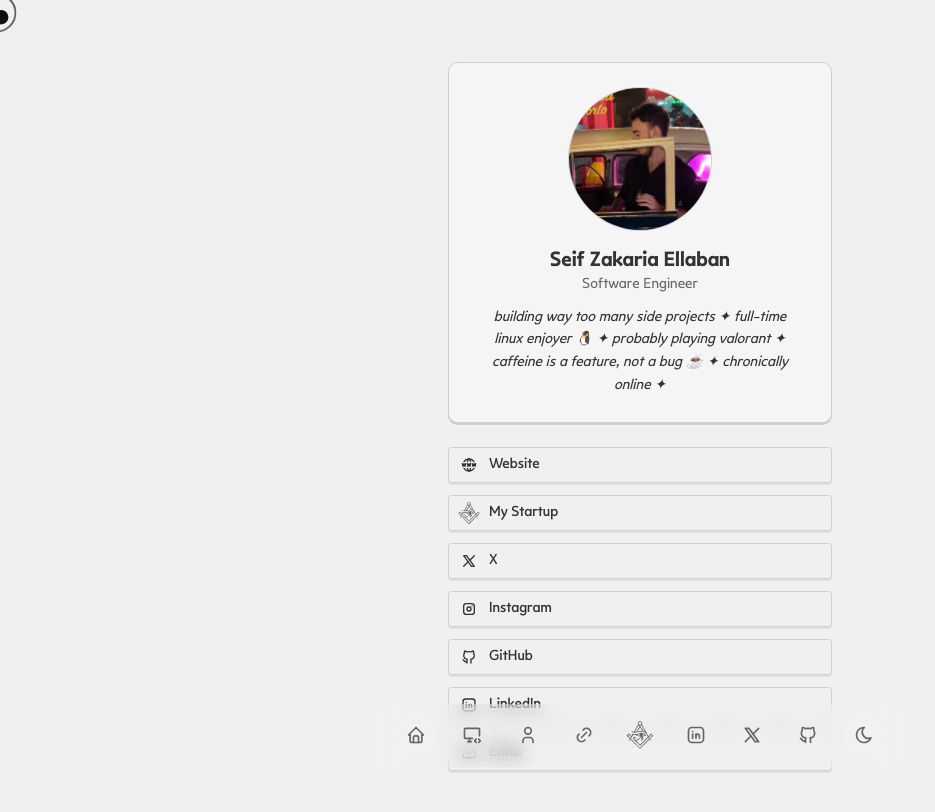
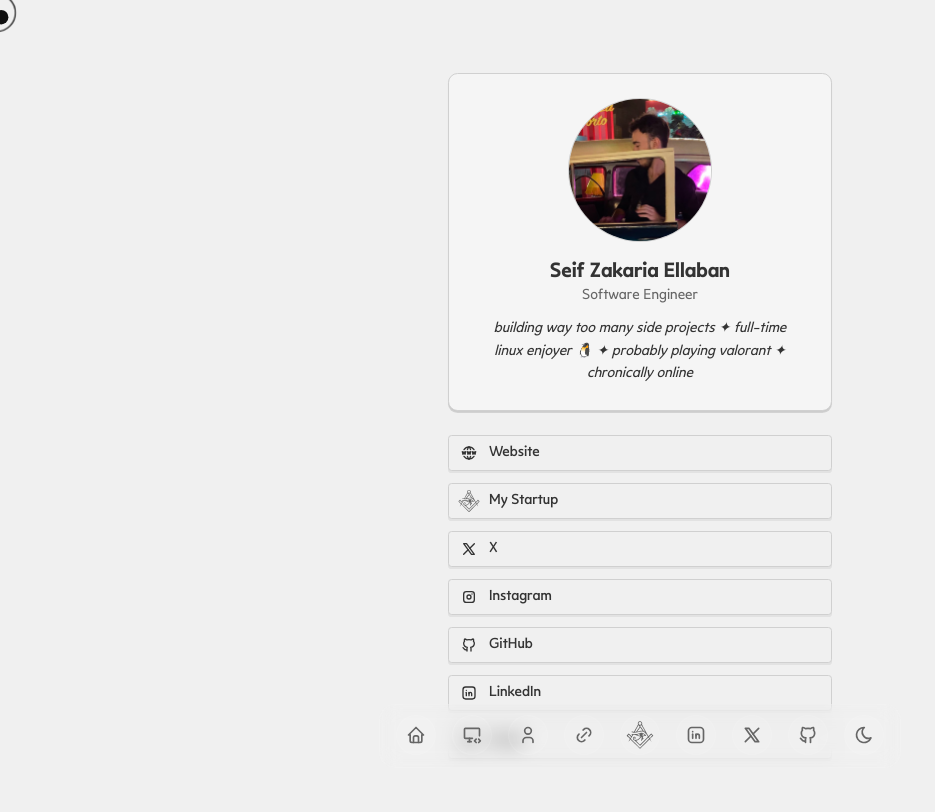
Before and after one commit to seifzellaban/portfolio, a Next.js app: page /links in a window 1280 px wide. Shown: the top 812 px of the page, without its empty margins (0-935 px from the left). Built offline with nearby package versions, Linux system fonts and the light colour scheme.

Commit message:
quick patchs

```diff
--- a/src/app/links/page.tsx
+++ b/src/app/links/page.tsx
@@ -74,8 +74,7 @@ export default function Linktree() {
             <p className="text-sm text-muted-foreground">Software Engineer</p>
             <p className="mt-3 text-sm leading-relaxed text-foreground max-w-xs italic">
               building way too many side projects ✦ full-time linux enjoyer 🐧 ✦
-              probably playing valorant ✦ caffeine is a feature, not a bug ☕ ✦
-              chronically online ✦
+              probably playing valorant ✦ chronically online
             </p>
           </div>
         </CardContent>
--- /dev/null
+++ b/src/app/logs/page.tsx
@@ -0,0 +1,5 @@
+import { Logs } from "@/components/sections/logs";
+
+export default function LogsPage() {
+  return <Logs />;
+}
```
